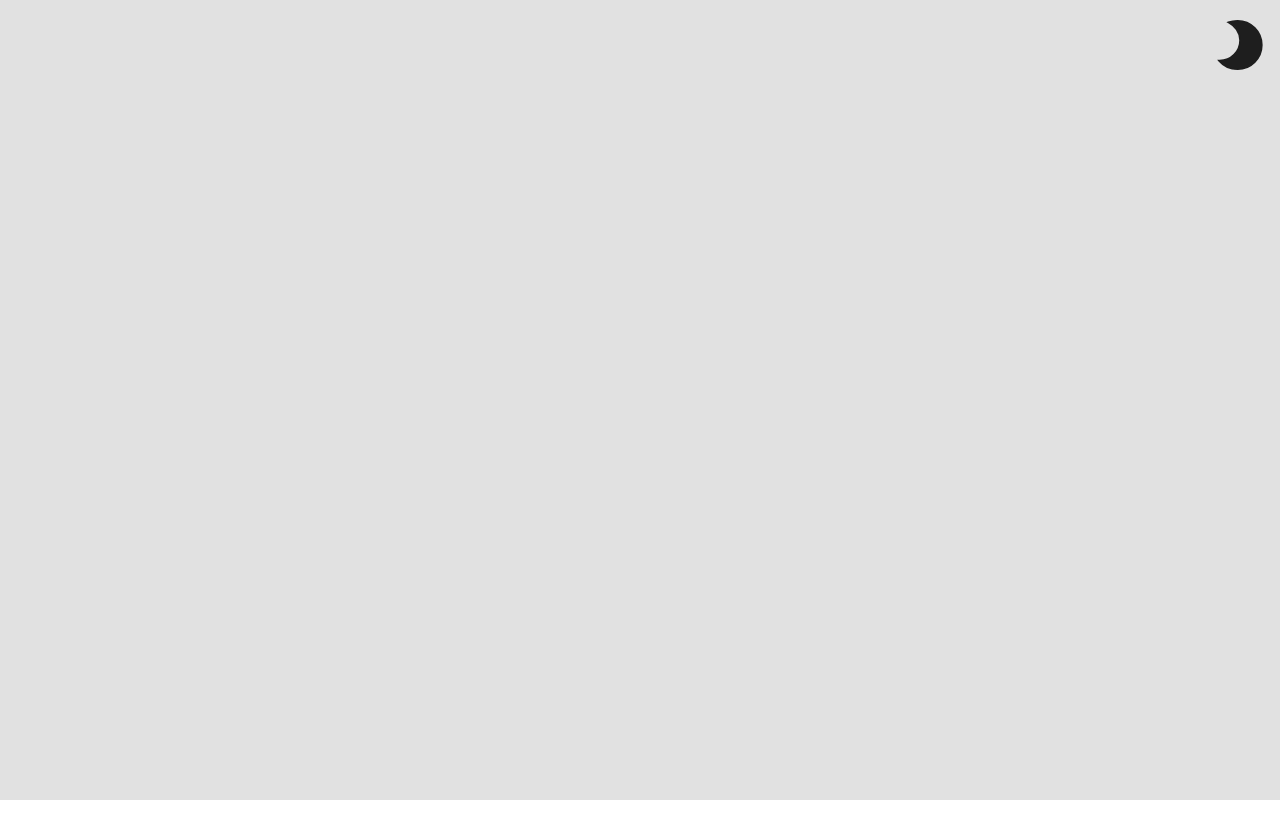
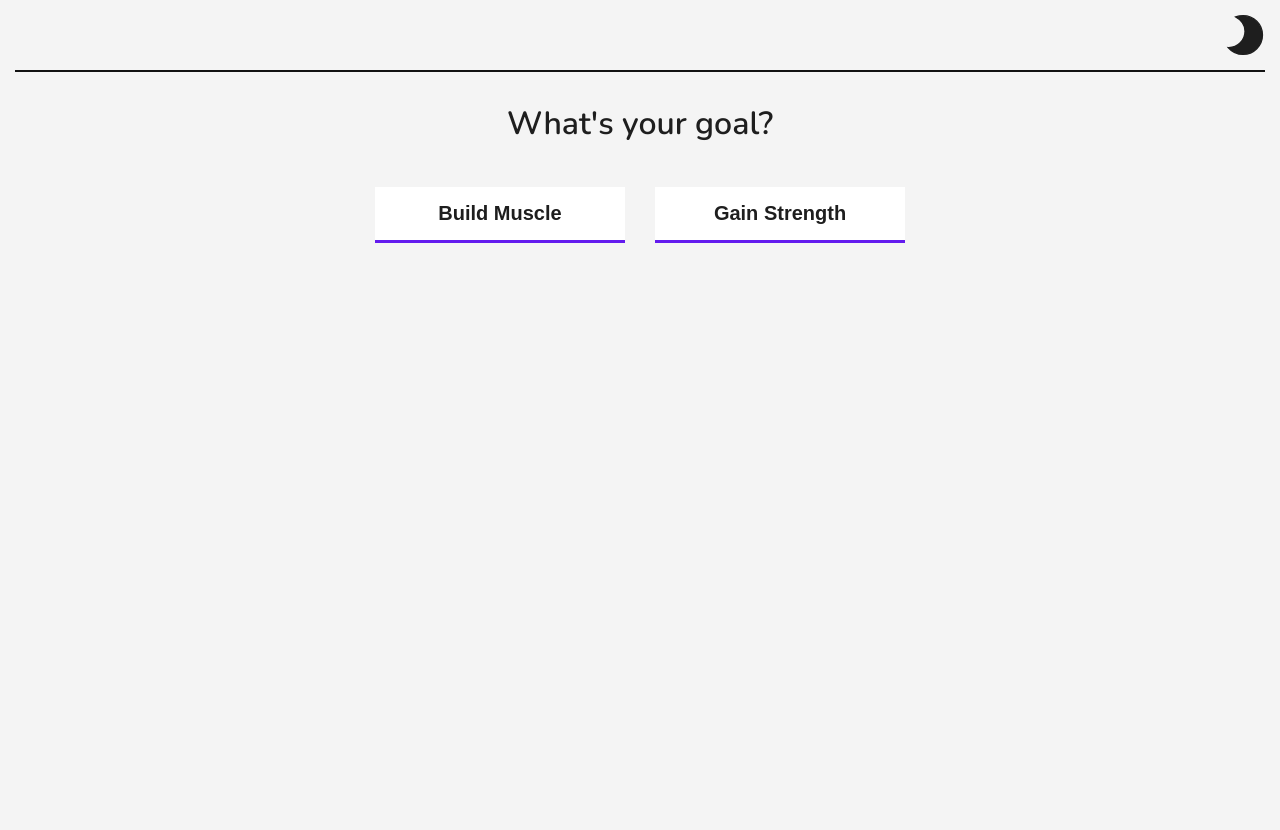
Before and after one commit to CodeyPacker/workout-builder, a React (Create React App) app: page / in a window 1280 px wide. Before the commit the page ends 800 px from the top, so only its background shows below. Built offline with nearby package versions, Linux system fonts and the light colour scheme.

Commit message:
Added first set of questions

```diff
--- a/public/index.html
+++ b/public/index.html
@@ -24,6 +24,8 @@
       work correctly both with client-side routing and a non-root public URL.
       Learn how to configure a non-root public URL by running `npm run build`.
     -->
+    <link href="https://fonts.googleapis.com/css2?family=Nunito:wght@400;600&display=swap" rel="stylesheet">
+
     <title>React App</title>
   </head>
   <body>
--- a/src/App.js
+++ b/src/App.js
@@ -1,16 +1,19 @@
 import React, {useContext} from 'react';
 import styled from '@emotion/styled'
 import {ThemeContext} from './themeContext'
+import './styles/App.css';
 import ThemeToggle from './components/ThemeToggle'
+import Questions from './components/Questions'
 
 const App = () => {
   const {theme} = useContext(ThemeContext)
 
   return (
-    <AppWrapper className={`${theme}-theme `}>
+    <AppWrapper className={`app ${theme}-theme `}>
       <header>
         <ThemeToggle/>
       </header>
+      <Questions/>
     </AppWrapper>
   );
 }
@@ -19,14 +22,23 @@ export default App;
 
 const AppWrapper = styled.div`
   min-height: 100vh;
-  background-color: #e1e1e1;
+  background-color: #f4f4f4;
   transition: background-color .2s;
-
-  &.dark-theme { background-color: #1e1e1e; }
+  padding: 15px;
 
   header {
     display: flex;
     justify-content: flex-end;
-    padding: 20px 15px;
+    margin-bottom: 30px;
+    border-bottom: 2px solid #121212;
+    padding-bottom: 15px;
+  }
+
+  &.dark-theme {
+    background-color: #121212;
+
+    header {
+      border-bottom: 2px solid #f4f4f4;
+    }
   }
 `
--- /dev/null
+++ b/src/components/Questions.js
@@ -0,0 +1,52 @@
+import React, {useContext} from "react"
+import {ThemeContext} from '../themeContext'
+import styled from '@emotion/styled'
+
+const Questions = () => {
+  const {theme} = useContext(ThemeContext)
+
+  return (
+    <QuestionsWrapper className={`${theme}-theme `}>
+      <div className='whats-your-goal'>
+        <h2 className='heading center-text'>What's your goal?</h2>
+        <div className='question-flex-container'>
+          <button>Build Muscle</button>
+          <button>Gain Strength</button>
+        </div>
+      </div>
+    </QuestionsWrapper>
+  )
+}
+
+export default Questions
+
+const QuestionsWrapper = styled.div`
+  button {
+    padding: 15px 20px;
+    margin: 15px;
+    background-color: white;
+    border: 0;
+    font-weight: 600;
+    border-bottom: 3px solid #631BEE;
+    cursor: pointer;
+    min-width: 250px;
+  }
+
+  .question-flex-container {
+    max-width: 700px;
+    margin: 0 auto;
+    display: flex;
+    justify-content: center;
+    flex-wrap: wrap;
+  }
+
+  &.dark-theme {
+    .heading { color: #f4f4f4; }
+
+    button {
+      background-color: #1e1e1e;
+      color: #f4f4f4;
+      border-bottom: 3px solid #BB86FC;
+    }
+  }
+`
--- a/src/components/ThemeToggle.js
+++ b/src/components/ThemeToggle.js
@@ -4,7 +4,7 @@ import darkTheme from '../images/dark-theme.svg'
 import lightTheme from '../images/light-theme.svg'
 import styled from '@emotion/styled'
 
-function ThemeToggle(props) {
+function ThemeToggle() {
     const {theme, toggleTheme} = useContext(ThemeContext)
     return (
         <ToggleIcon
@@ -18,5 +18,5 @@ function ThemeToggle(props) {
 export default ThemeToggle
 
 const ToggleIcon = styled.img`
-    width: 50px;
+    width: 40px;
 `
--- /dev/null
+++ b/src/styles/App.css
@@ -0,0 +1,19 @@
+.app {
+  font-family: 'Nunito', sans-serif;
+}
+p, h1, h2, h3, h4, button {
+  color: #1e1e1e;
+}
+
+h2 {
+  font-size: 32px;
+}
+
+button {
+  font-size: 20px;
+  outline: #631BEE;
+}
+
+.center-text {
+  text-align: center;
+}
```
Also changed, not shown: src/images/light-theme.svg.
